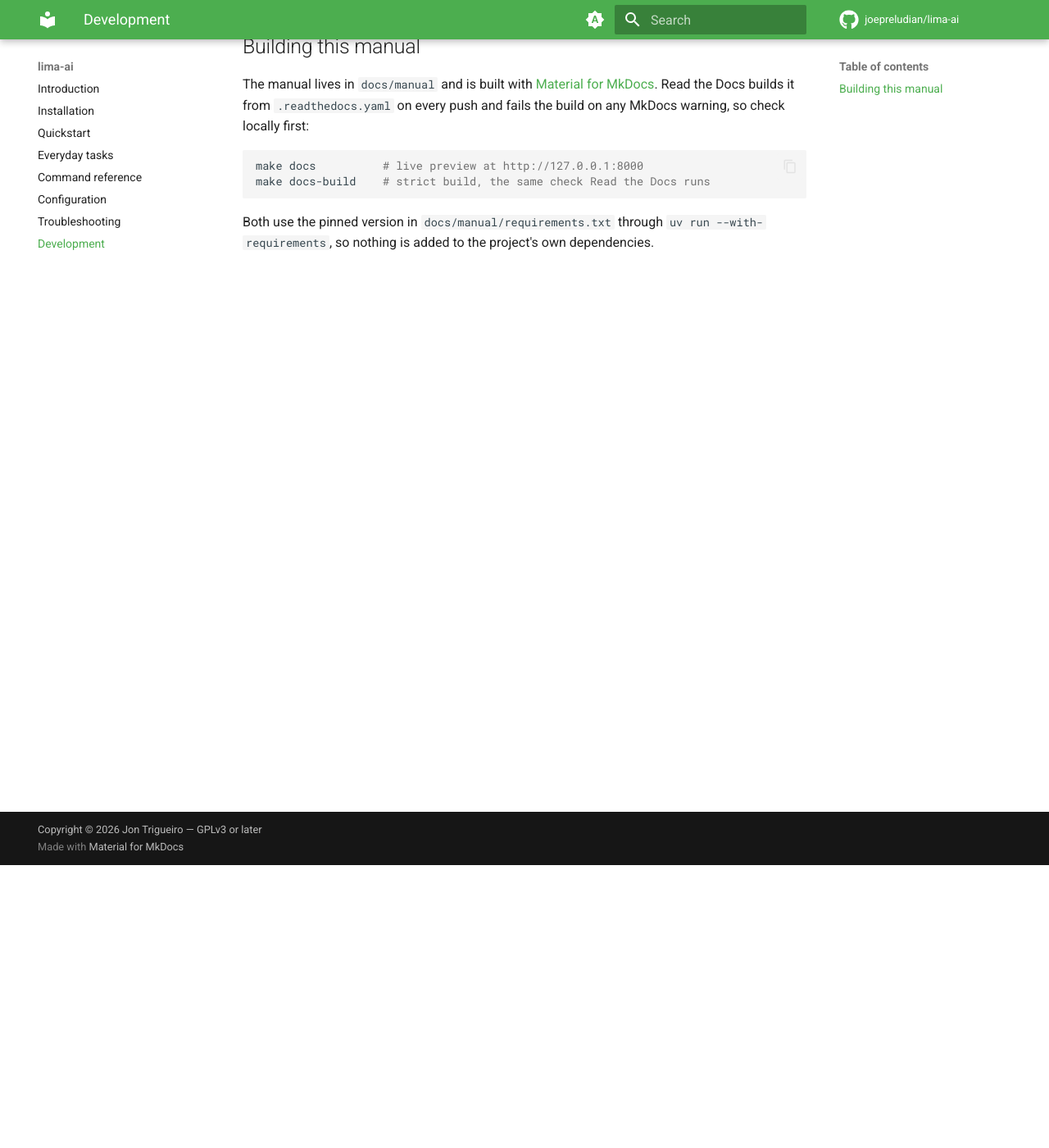
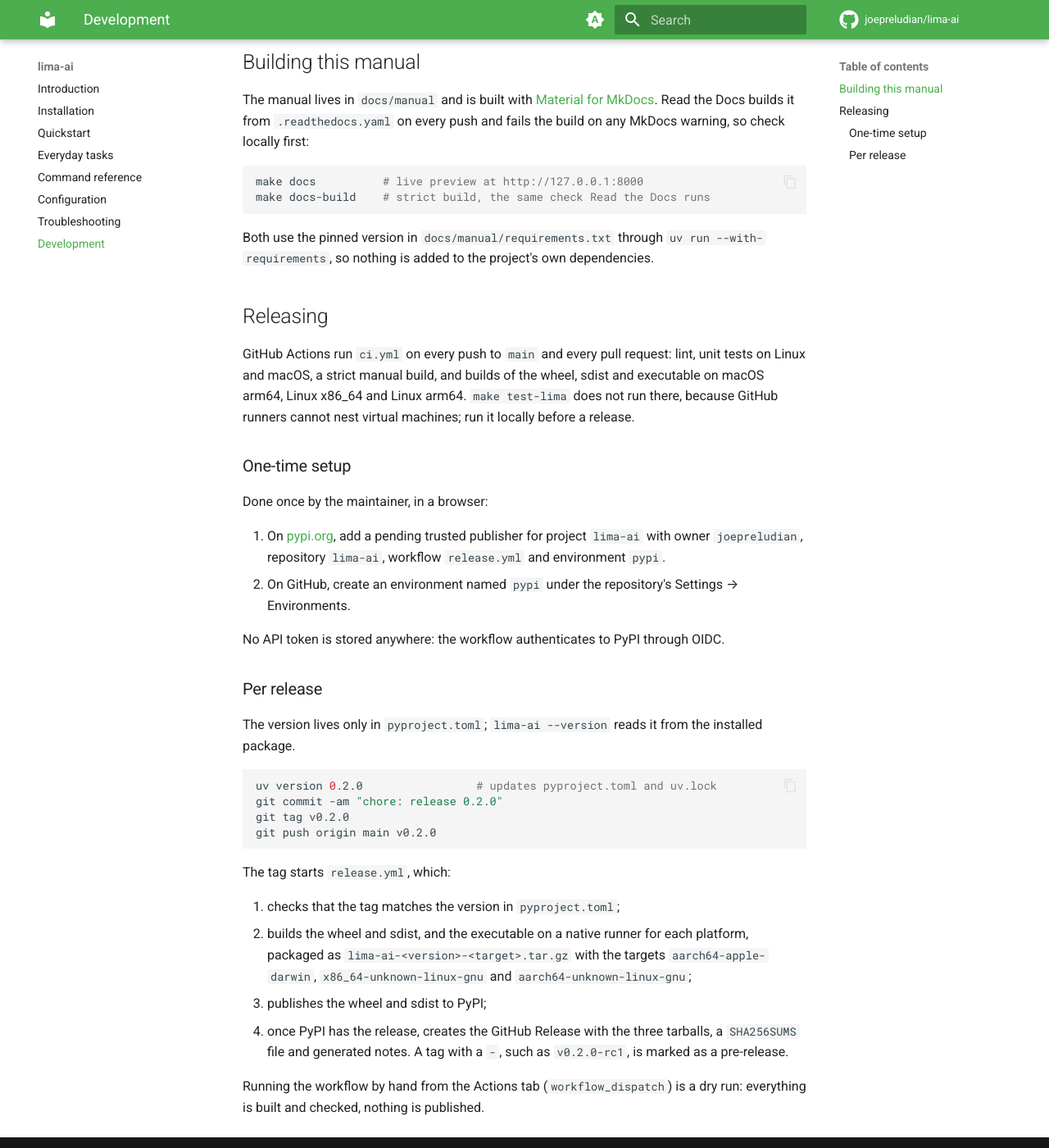
Before and after one commit to joepreludian/lima-ai, an MkDocs documentation site: the page built from docs/manual/docs/development.md, in a window 1280 px wide and 1400 px high, scrolled down 345 px. Shown: the whole window at 82% size. Built offline with MkDocs 1.6.1 and Material for MkDocs 9.7.7, drawn with Linux system fonts in a browser that asks for light colours; comment, search, counter and statistics services are not loaded; some of the changed text lies outside the part shown.

Commit message:
docs: document PyPI and release executables, and the release process

````diff
--- a/docs/manual/docs/development.md
+++ b/docs/manual/docs/development.md
@@ -4,7 +4,8 @@
 make test        # unit tests; no VM or Lima install needed
 make test-lima   # end-to-end tests with real VMs (a few minutes; longer if dev-base must be built)
 make lint        # ruff check and format check
-make pex         # dist/lima-ai, a self-contained macOS arm64 executable
+make build       # wheel and sdist in dist/
+make pex         # dist/lima-ai, a self-contained executable for this machine's platform
 ```
 
 `make test-lima` builds `dev-base` if it is missing, creates
@@ -26,3 +27,51 @@ make docs-build    # strict build, the same check Read the Docs runs
 Both use the pinned version in `docs/manual/requirements.txt` through
 `uv run --with-requirements`, so nothing is added to the project's own
 dependencies.
+
+## Releasing
+
+GitHub Actions run `ci.yml` on every push to `main` and every pull request:
+lint, unit tests on Linux and macOS, a strict manual build, and builds of the
+wheel, sdist and executable on macOS arm64, Linux x86_64 and Linux arm64.
+`make test-lima` does not run there, because GitHub runners cannot nest
+virtual machines; run it locally before a release.
+
+### One-time setup
+
+Done once by the maintainer, in a browser:
+
+1. On [pypi.org](https://pypi.org/manage/account/publishing/), add a pending
+   trusted publisher for project `lima-ai` with owner `joepreludian`,
+   repository `lima-ai`, workflow `release.yml` and environment `pypi`.
+2. On GitHub, create an environment named `pypi` under the repository's
+   Settings → Environments.
+
+No API token is stored anywhere: the workflow authenticates to PyPI through
+OIDC.
+
+### Per release
+
+The version lives only in `pyproject.toml`; `lima-ai --version` reads it from
+the installed package.
+
+```bash
+uv version 0.2.0                 # updates pyproject.toml and uv.lock
+git commit -am "chore: release 0.2.0"
+git tag v0.2.0
+git push origin main v0.2.0
+```
+
+The tag starts `release.yml`, which:
+
+1. checks that the tag matches the version in `pyproject.toml`;
+2. builds the wheel and sdist, and the executable on a native runner for each
+   platform, packaged as `lima-ai-<version>-<target>.tar.gz` with the targets
+   `aarch64-apple-darwin`, `x86_64-unknown-linux-gnu` and
+   `aarch64-unknown-linux-gnu`;
+3. publishes the wheel and sdist to PyPI;
+4. once PyPI has the release, creates the GitHub Release with the three tarballs,
+   a `SHA256SUMS` file and generated notes. A tag with a `-`, such as
+   `v0.2.0-rc1`, is marked as a pre-release.
+
+Running the workflow by hand from the Actions tab (`workflow_dispatch`) is a
+dry run: everything is built and checked, nothing is published.
````
Also changed, not shown: docs/manual/docs/install.md (+39 -1 lines), README.md.
